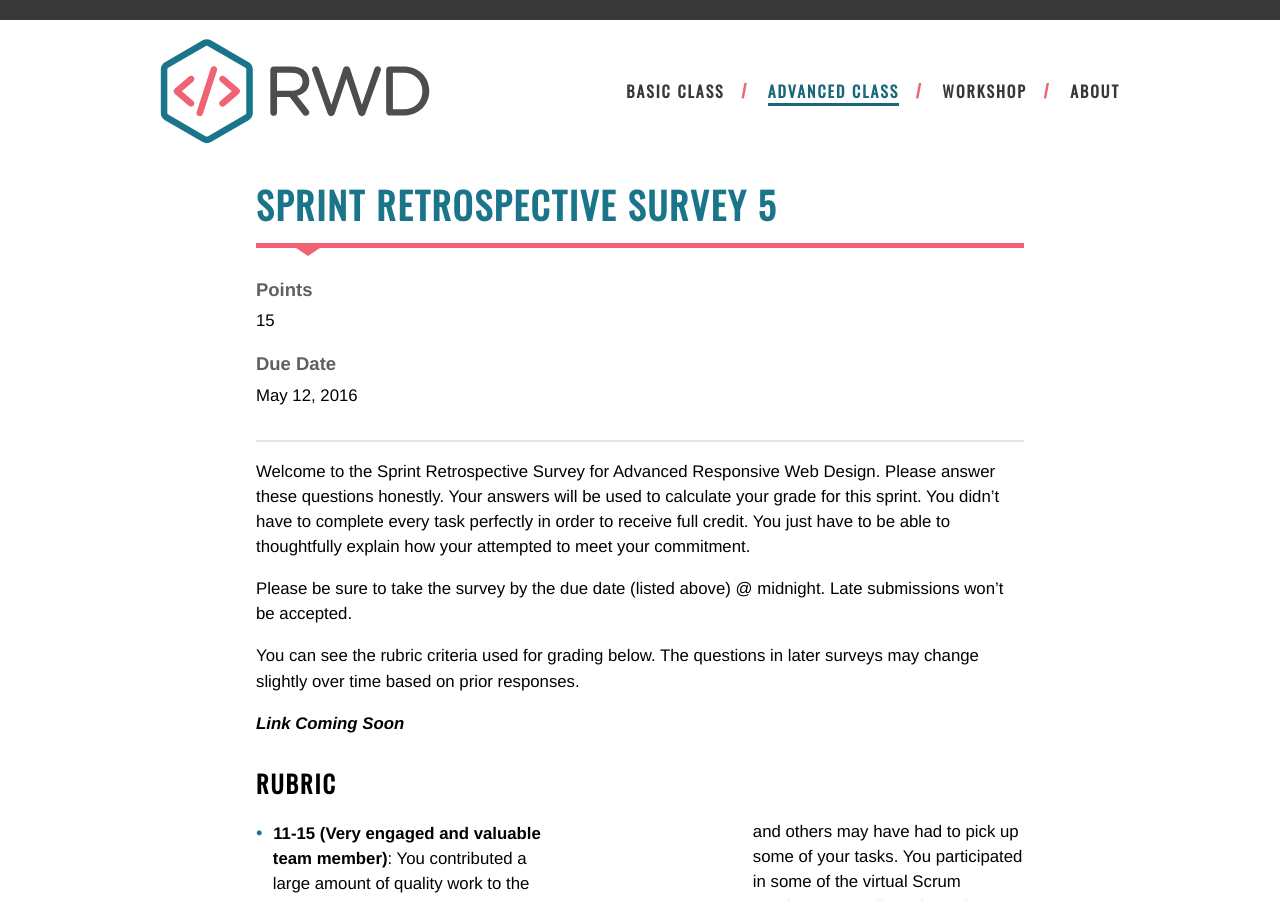
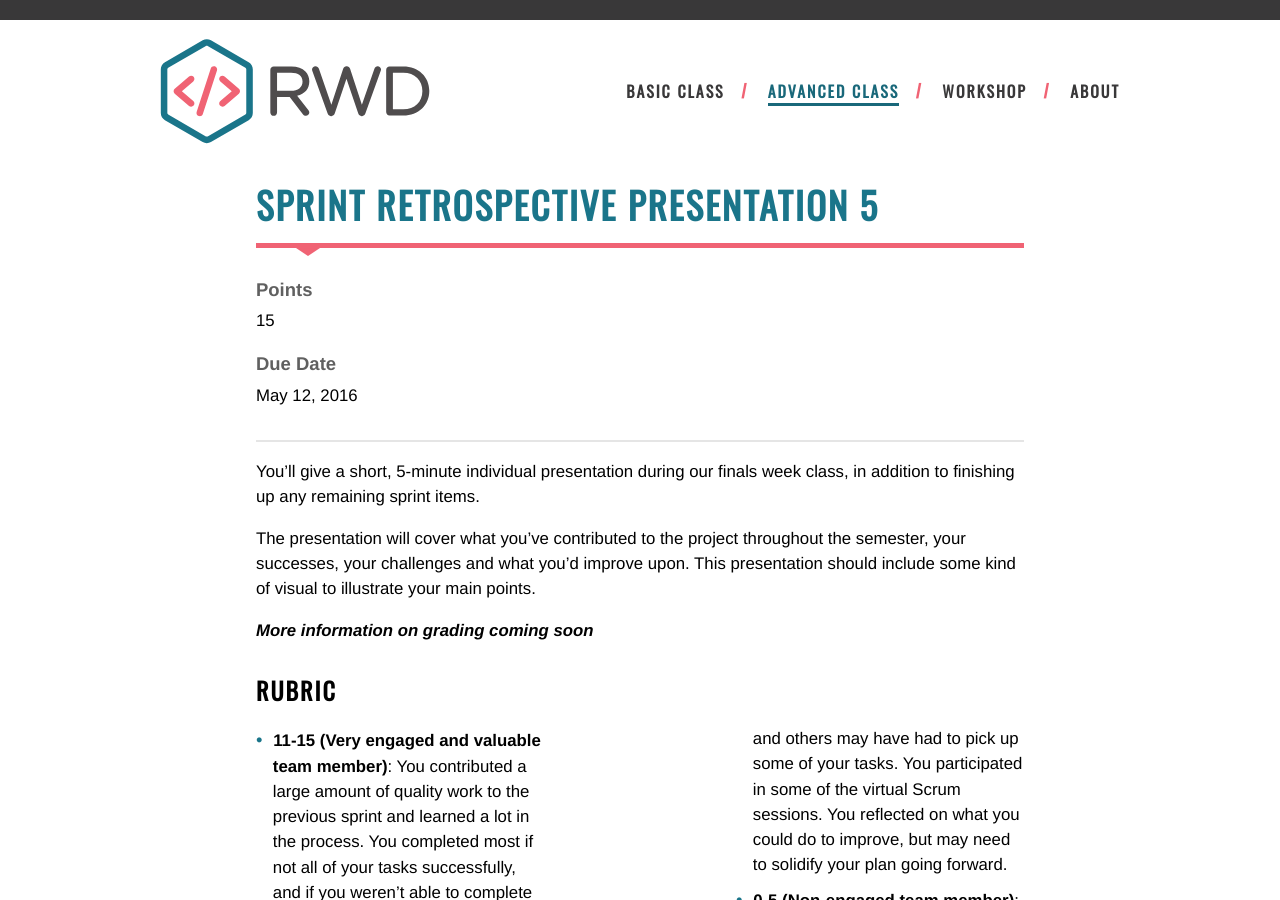
Before and after one commit to KentStateWeb/rwd, a Jekyll site: the page built from _assignments_arwd/survey5.md, in a window 1280 px wide and 900 px high. Built offline with Jekyll 4.4.1, drawn with Linux system fonts in a browser that asks for light colours; some web fonts are replaced.

Commit message:
Updated sprint 5 survey

```diff
--- a/_assignments_arwd/survey5.md
+++ b/_assignments_arwd/survey5.md
@@ -1,6 +1,6 @@
 ---
 
-title: "Sprint Retrospective Survey 5"
+title: "Sprint Retrospective Presentation 5"
 description: "Description of the assignment"
 type: "survey"
 points: 15
@@ -11,13 +11,11 @@ status: not-completed
 
 ---
 
-Welcome to the Sprint Retrospective Survey for Advanced Responsive Web Design.  Please answer these questions honestly.  Your answers will be used to calculate your grade for this sprint.   You didn't have to complete every task perfectly in order to receive full credit.  You just have to be able to thoughtfully explain how your attempted to meet your commitment.
+You'll give a short, 5-minute individual presentation during our finals week class, in addition to finishing up any remaining sprint items.
 
-Please be sure to take the survey by the due date (listed above) @ midnight.  Late submissions won't be accepted.
+The presentation will cover what you've contributed to the project throughout the semester, your successes, your challenges and what you'd improve upon.  This presentation should include some kind of visual to illustrate your main points.
 
-You can see the rubric criteria used for grading below.  The questions in later surveys may change slightly over time based on prior responses.
-
-***Link Coming Soon***
+***More information on grading coming soon***
 
 ## Rubric
 
```
